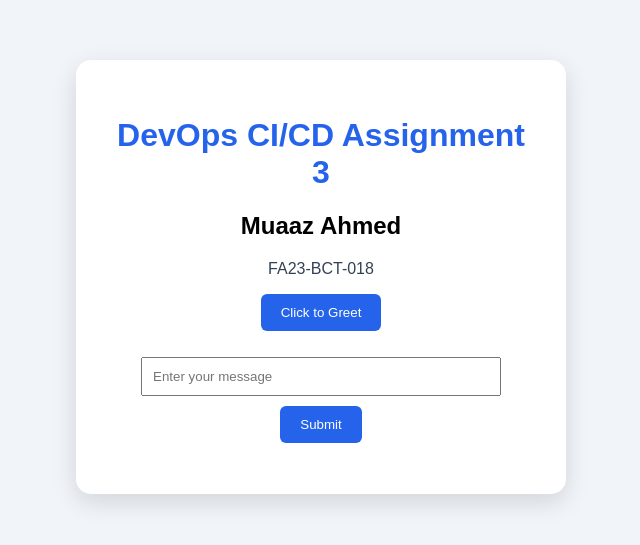
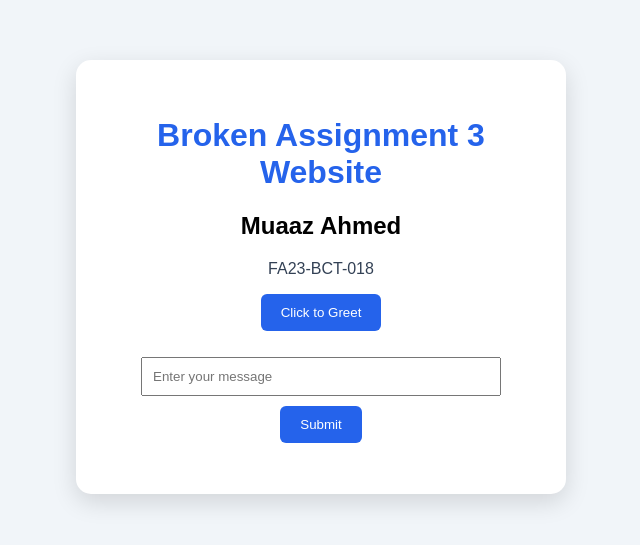
Before and after one commit to virzex/cied-assignment-FA23-BCT-018, a plain HTML site: page index.html in a window 1280 px wide. Shown: the part 123-668 px from the top of the page, without its empty margins (319-959 px from the left). Drawn offline with Linux system fonts and the light colour scheme.

Commit message:
Demonstrate CI/CD quality gate failure

```diff
--- a/index.html
+++ b/index.html
@@ -41,7 +41,7 @@
 </head>
 <body>
   <div class="card">
-    <h1 id="heading">DevOps CI/CD Assignment 3</h1>
+    <h1 id="heading">Broken Assignment 3 Website</h1>
     <h2 id="student">Muaaz Ahmed</h2>
     <p id="roll">FA23-BCT-018</p>
 
```
